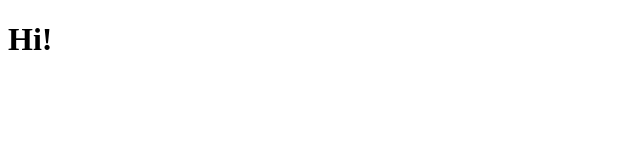
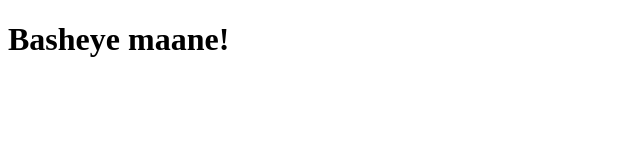
Before and after one commit to aryanfanid/aryanfanid.github.io, a plain HTML site: page index.html in a window 1280 px wide. Shown: the whole page, without its empty margins (0-640 px from the left). Drawn offline with Linux system fonts and the light colour scheme.

Commit message:
[UPD] index.html: for fun

```diff
--- a/index.html
+++ b/index.html
@@ -8,6 +8,6 @@
 </head>
 
 <body>
-  <h1>Hi!</h1>
+  <h1>Basheye maane!</h1>
 </body>
 </html>
```
